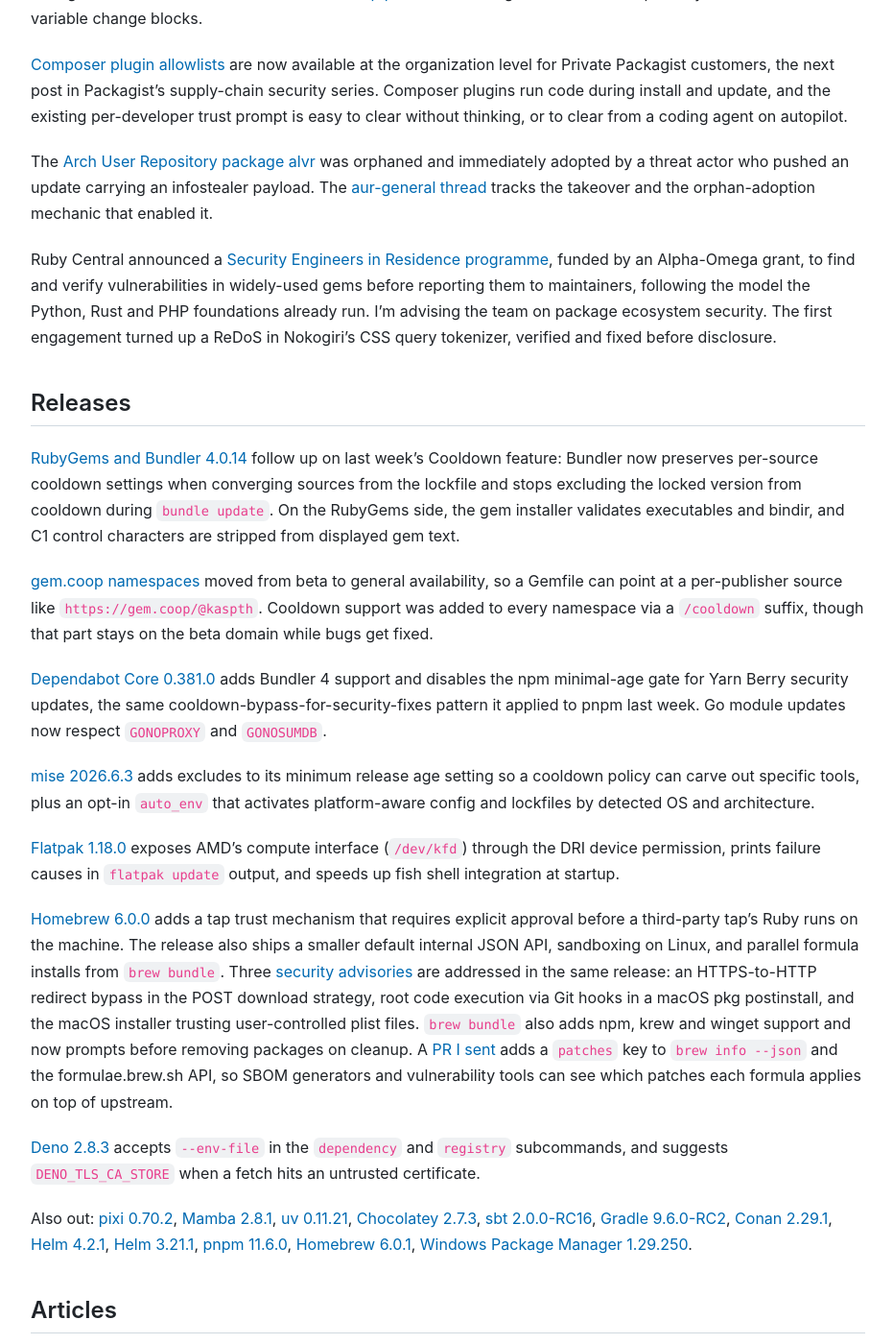
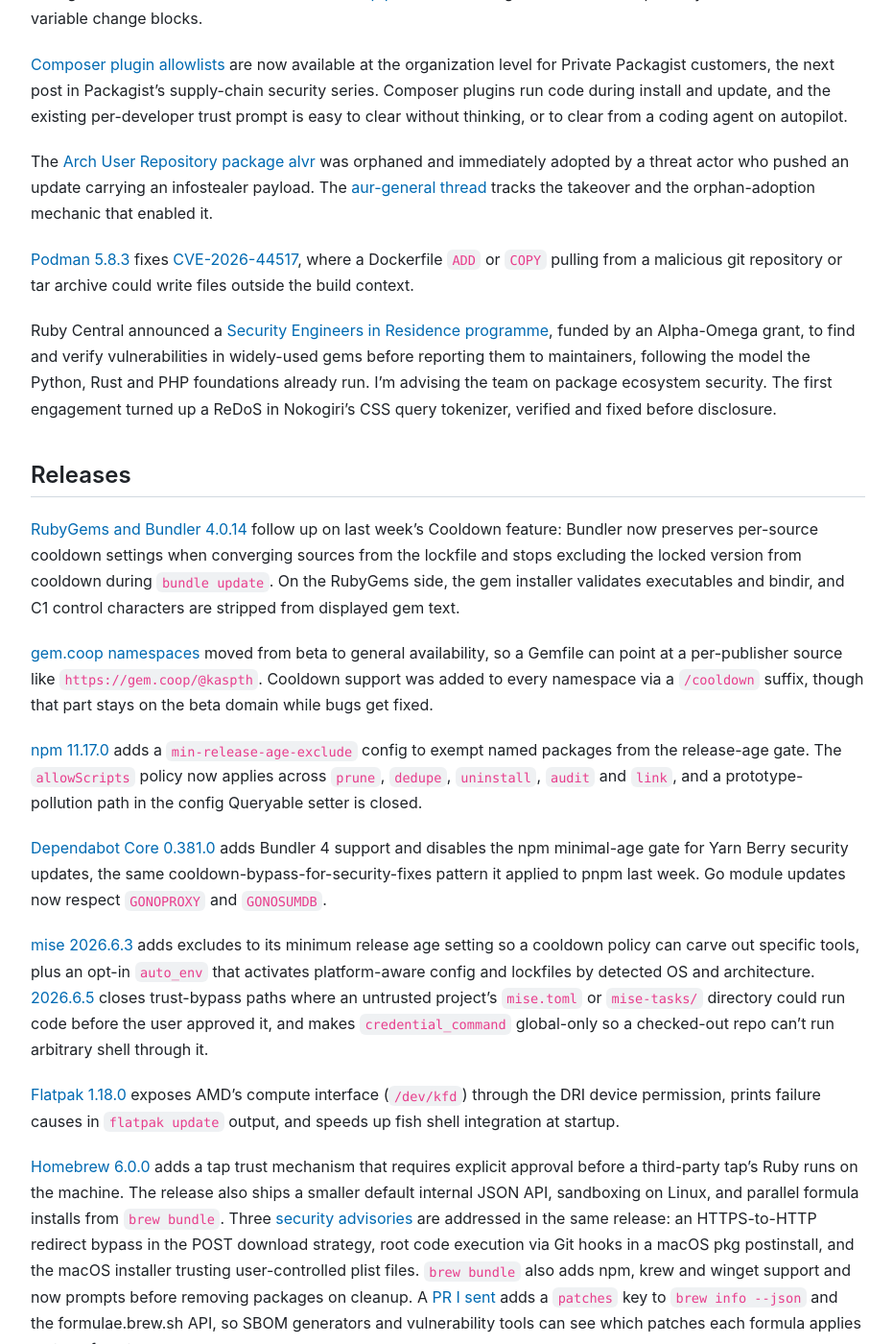
Before and after one commit to andrew/nesbitt.io, a Jekyll site: the page built from _posts/2026-06-13-this-week-in-package-management.md, in a window 1280 px wide and 1400 px high, scrolled down 991 px. Shown: the whole window at 96% size, without its empty margins (173-1104 px from the left). Built offline with Jekyll 4.4.1, drawn with Linux system fonts in a browser that asks for light colours; comment, search, counter and statistics services are not loaded; some of the changed text lies outside the part shown.

Commit message:
Update package management roundup with security updates and new releases

```diff
--- a/_data/stats.json
+++ b/_data/stats.json
@@ -1,5 +1,5 @@
 {
-  "generated_at": "2026-06-12T11:59:35Z",
+  "generated_at": "2026-06-13T09:24:21Z",
   "total_posts": 163,
   "total_words": 227509,
   "reading_minutes": 1138,
--- a/_posts/2026-06-13-this-week-in-package-management.md
+++ b/_posts/2026-06-13-this-week-in-package-management.md
@@ -22,6 +22,8 @@
 
 The [Arch User Repository package alvr](https://ioctl.fail/preliminary-analysis-of-aur-malware/) was orphaned and immediately adopted by a threat actor who pushed an update carrying an infostealer payload. The [aur-general thread](https://lists.archlinux.org/archives/list/aur-general@lists.archlinux.org/thread/2LGBF2AZBPVCCY4VTN6DOVUNNBURFJ2J/) tracks the takeover and the orphan-adoption mechanic that enabled it.
 
+[Podman 5.8.3](https://github.com/podman-container-tools/podman/releases/tag/v5.8.3) fixes [CVE-2026-44517](https://github.com/advisories/GHSA-49p4-px3h-rq49), where a Dockerfile `ADD` or `COPY` pulling from a malicious git repository or tar archive could write files outside the build context.
+
 Ruby Central announced a [Security Engineers in Residence programme](https://rubycentral.org/news/strengthening-security-for-the-ruby-ecosystem/), funded by an Alpha-Omega grant, to find and verify vulnerabilities in widely-used gems before reporting them to maintainers, following the model the Python, Rust and PHP foundations already run. I'm advising the team on package ecosystem security. The first engagement turned up a ReDoS in Nokogiri's CSS query tokenizer, verified and fixed before disclosure.
 
 ## Releases
@@ -30,9 +32,11 @@
 
 [gem.coop namespaces](https://gem.coop/updates/7/) moved from beta to general availability, so a Gemfile can point at a per-publisher source like `https://gem.coop/@kaspth`. Cooldown support was added to every namespace via a `/cooldown` suffix, though that part stays on the beta domain while bugs get fixed.
 
+[npm 11.17.0](https://github.com/npm/cli/releases/tag/v11.17.0) adds a `min-release-age-exclude` config to exempt named packages from the release-age gate. The `allowScripts` policy now applies across `prune`, `dedupe`, `uninstall`, `audit` and `link`, and a prototype-pollution path in the config Queryable setter is closed.
+
 [Dependabot Core 0.381.0](https://github.com/dependabot/dependabot-core/releases/tag/v0.381.0) adds Bundler 4 support and disables the npm minimal-age gate for Yarn Berry security updates, the same cooldown-bypass-for-security-fixes pattern it applied to pnpm last week. Go module updates now respect `GONOPROXY` and `GONOSUMDB`.
 
-[mise 2026.6.3](https://github.com/jdx/mise/releases/tag/v2026.6.3) adds excludes to its minimum release age setting so a cooldown policy can carve out specific tools, plus an opt-in `auto_env` that activates platform-aware config and lockfiles by detected OS and architecture.
+[mise 2026.6.3](https://github.com/jdx/mise/releases/tag/v2026.6.3) adds excludes to its minimum release age setting so a cooldown policy can carve out specific tools, plus an opt-in `auto_env` that activates platform-aware config and lockfiles by detected OS and architecture. [2026.6.5](https://github.com/jdx/mise/releases/tag/v2026.6.5) closes trust-bypass paths where an untrusted project's `mise.toml` or `mise-tasks/` directory could run code before the user approved it, and makes `credential_command` global-only so a checked-out repo can't run arbitrary shell through it.
 
 [Flatpak 1.18.0](https://github.com/flatpak/flatpak/releases/tag/1.18.0) exposes AMD's compute interface (`/dev/kfd`) through the DRI device permission, prints failure causes in `flatpak update` output, and speeds up fish shell integration at startup.
 
@@ -40,7 +44,7 @@
 
 [Deno 2.8.3](https://github.com/denoland/deno/releases/tag/v2.8.3) accepts `--env-file` in the `dependency` and `registry` subcommands, and suggests `DENO_TLS_CA_STORE` when a fetch hits an untrusted certificate.
 
-Also out: [pixi 0.70.2](https://github.com/prefix-dev/pixi/releases/tag/v0.70.2), [Mamba 2.8.1](https://github.com/mamba-org/mamba/releases/tag/2.8.1), [uv 0.11.21](https://github.com/astral-sh/uv/releases/tag/0.11.21), [Chocolatey 2.7.3](https://github.com/chocolatey/choco/releases/tag/2.7.3), [sbt 2.0.0-RC16](https://github.com/sbt/sbt/releases/tag/v2.0.0-RC16), [Gradle 9.6.0-RC2](https://github.com/gradle/gradle/releases/tag/v9.6.0-RC2), [Conan 2.29.1](https://github.com/conan-io/conan/releases/tag/2.29.1), [Helm 4.2.1](https://github.com/helm/helm/releases/tag/v4.2.1), [Helm 3.21.1](https://github.com/helm/helm/releases/tag/v3.21.1), [pnpm 11.6.0](https://github.com/pnpm/pnpm/releases/tag/v11.6.0), [Homebrew 6.0.1](https://github.com/Homebrew/brew/releases/tag/6.0.1), [Windows Package Manager 1.29.250](https://github.com/microsoft/winget-cli/releases/tag/v1.29.250).
+Also out: [pixi 0.70.2](https://github.com/prefix-dev/pixi/releases/tag/v0.70.2), [Mamba 2.8.1](https://github.com/mamba-org/mamba/releases/tag/2.8.1), [uv 0.11.21](https://github.com/astral-sh/uv/releases/tag/0.11.21), [Chocolatey 2.7.3](https://github.com/chocolatey/choco/releases/tag/2.7.3), [sbt 2.0.0-RC16](https://github.com/sbt/sbt/releases/tag/v2.0.0-RC16), [Gradle 9.6.0-RC2](https://github.com/gradle/gradle/releases/tag/v9.6.0-RC2), [Conan 2.29.1](https://github.com/conan-io/conan/releases/tag/2.29.1), [Helm 4.2.1](https://github.com/helm/helm/releases/tag/v4.2.1), [Helm 3.21.1](https://github.com/helm/helm/releases/tag/v3.21.1), [pnpm 11.6.0](https://github.com/pnpm/pnpm/releases/tag/v11.6.0), [Homebrew 6.0.1](https://github.com/Homebrew/brew/releases/tag/6.0.1), [Windows Package Manager 1.29.250](https://github.com/microsoft/winget-cli/releases/tag/v1.29.250), [Docker Engine 29.6.0-rc.1](https://github.com/moby/moby/releases/tag/docker-v29.6.0-rc.1), [Podman 6.0.0-RC1](https://github.com/podman-container-tools/podman/releases/tag/v6.0.0-rc1), [Verdaccio 7.0.0-next-7.21](https://github.com/verdaccio/verdaccio/releases/tag/v7.0.0-next-7.21), [Renovate 43.220.0](https://github.com/renovatebot/renovate/releases/tag/43.220.0).
 
 ## Articles
 
@@ -51,6 +55,8 @@
 [A Strategic Approach to Demonstrating the Value of OSS Efforts](https://fastwonderblog.com/2026/06/08/a-strategic-approach-to-demonstrating-the-value-of-oss-efforts/) (Dawn Foster) collects a year of her writing and talks on showing leadership the value of open source work in one place.
 
 [The Guix Nix Abomination: Leveraging Guix derivations in Nix](https://fzakaria.com/2026/06/05/the-guix-nix-abomination-leveraging-guix-derivations-in-nix) (Farid Zakaria) registers a Guix derivation in a Nix store and has Nix build it, showing the two tools share the same derivation machinery underneath the rivalry.
+
+[Nix flakes vs Guix](https://coopi.neocities.org/posts/nix-flakes-vs-guix) works through why there's no single Guix equivalent of a flake: flakes bundle several concerns into one feature, where Guix covers the same ground with separate composable tools.
 
 [Are insecure code completions a vulnerability?](https://sethmlarson.dev/are-insecure-code-completions-a-vulnerability) (Seth Larson) catches PyCharm's line completion suggesting `CERT_NONE` and warning-suppression boilerplate, and argues a CVE is the wrong mechanism for systematically insecure suggestions, though vendors should still fix them at the source.
 
@@ -72,6 +78,8 @@
 
 [The impact of AI on open source software development](https://mikemcquaid.com/talks/the-impact-of-ai-on-open-source-software-development/) is a panel Mike McQuaid put together with five open source practitioners on what AI assistance changes for the communities and projects underneath the tooling.
 
+[Sustain episode 289](https://podcast.sustainoss.org/289) has Courtney Miller on software abandonment, maintainer burnout, and what AI tooling changes for project sustainability.
+
 Two versioning schemes: [PaceVer](https://pacever.org/) versions user-facing apps as `MARKETING.NATIVE.OTA`, bumping by which channel a release ships through, the slow store-reviewed binary or the fast over-the-air update. [Kelvin versioning](https://wiki.xxiivv.com/site/kelvin_versioning.html) (Devine Lu Linvega) counts versions down in Kelvin towards absolute zero, where the software is frozen and no further releases are possible.
 
 ## git-pkgs
```
